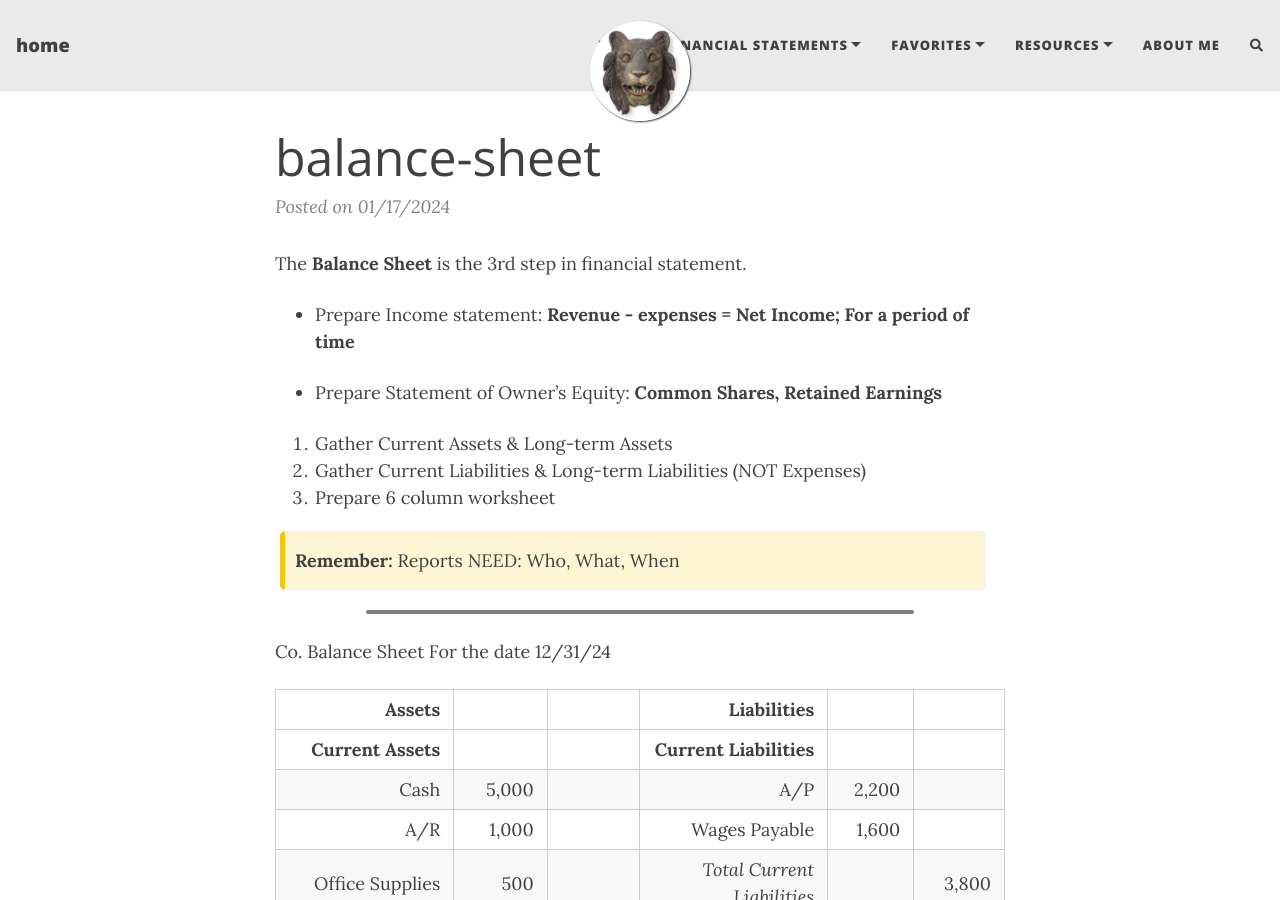
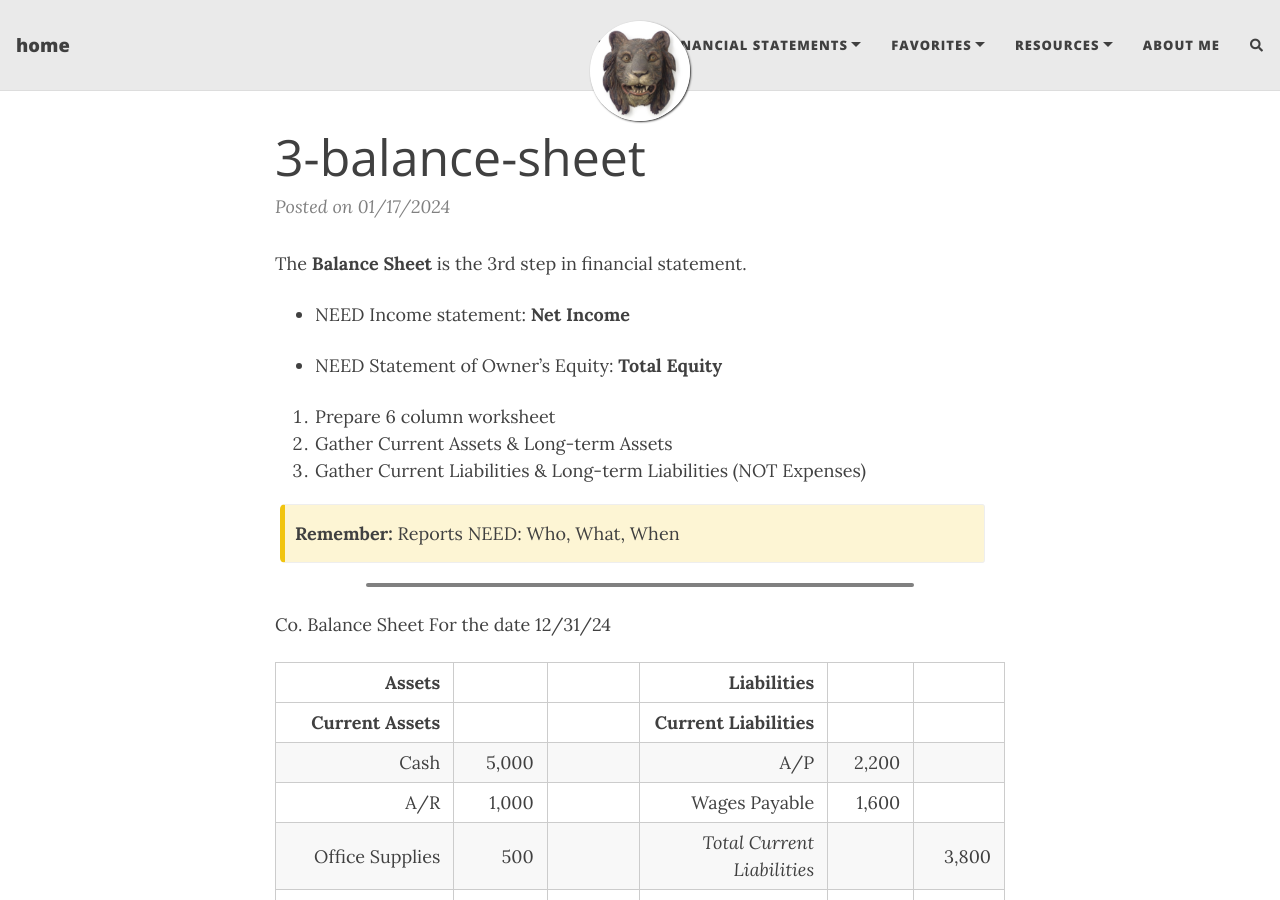
Before and after one commit to mcc-us/mcc-us.github.io.bkup, a Jekyll site: the page built from _posts/2024-01-17-3-balance-sheet.md, in a window 1280 px wide and 900 px high. Built offline with Jekyll 4.4.1, drawn with Linux system fonts in a browser that asks for light colours; nearby versions of some CDN libraries; comment, search, counter and statistics services are not loaded.

Commit message:
minor Balance Sheet

```diff
--- a/_posts/2024-01-17-balance-sheet.md
+++ b/_posts/2024-01-17-3-balance-sheet.md
@@ -1,18 +1,18 @@
 ---
 layout: post
-title: balance-sheet
+title: 3-balance-sheet
 tags: financials
 ---
 
 The **Balance Sheet** is the 3rd step in financial statement.
 
-- Prepare Income statement: **Revenue - expenses = Net Income; For a period of time**
+- NEED Income statement: **Net Income**
 
-- Prepare Statement of Owner's Equity: **Common Shares, Retained Earnings**
+- NEED Statement of Owner's Equity: **Total Equity**
 
-1. Gather Current Assets & Long-term Assets
-2. Gather Current Liabilities & Long-term Liabilities (NOT Expenses)
-3. Prepare 6 column worksheet
+1. Prepare 6 column worksheet
+2. Gather Current Assets & Long-term Assets
+3. Gather Current Liabilities & Long-term Liabilities (NOT Expenses)
 
 {: .box-warning}
 **Remember:** Reports NEED: Who, What, When
```
